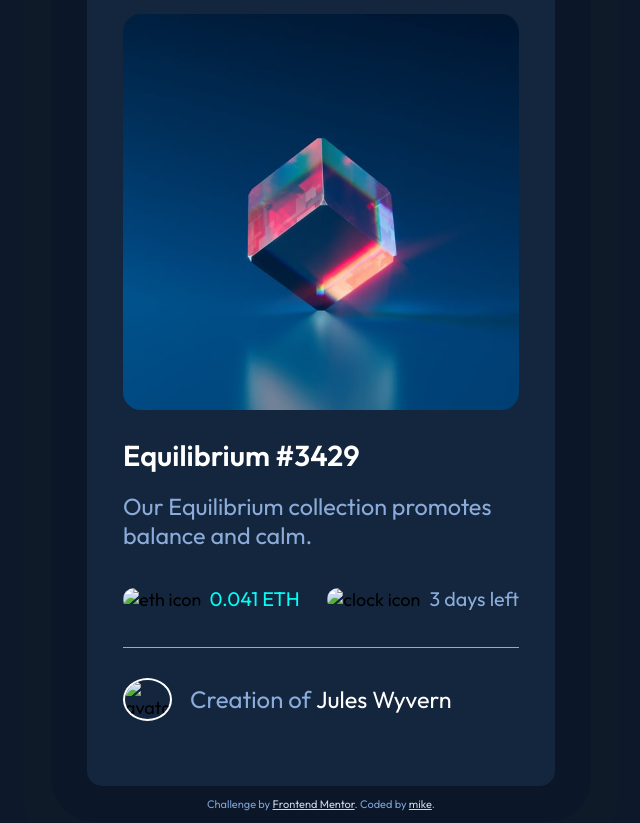
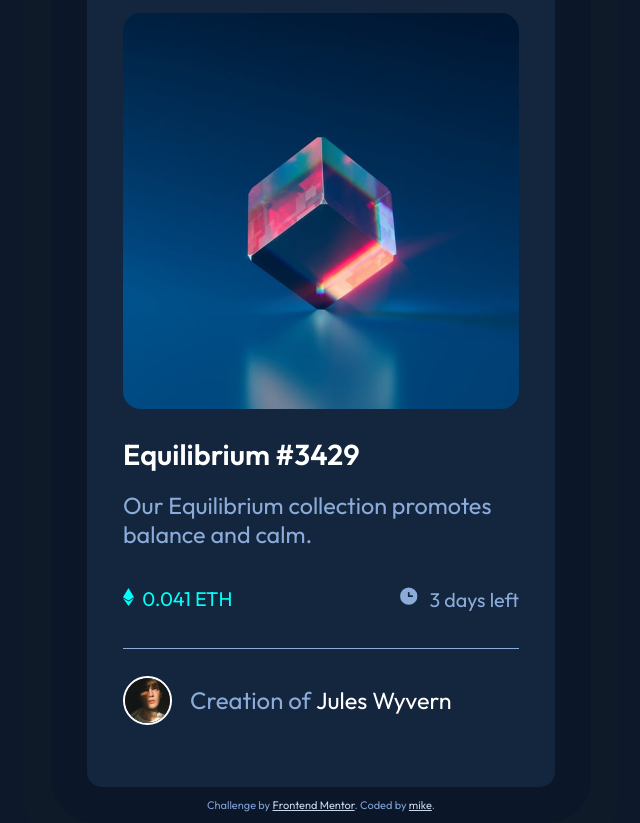
Before and after one commit to htimsekim/nft-preview-card-component-main, a plain HTML site: page index.html in a window 1280 px wide. Shown: the whole page, without its empty margins (319-959 px from the left). Drawn offline with Linux system fonts and the light colour scheme; the site is published under a folder, as on GitHub Pages, so addresses that start at the root find nothing.

Commit message:
fixed image links

```diff
--- a/index.html
+++ b/index.html
@@ -26,7 +26,7 @@
   <div class="box">
     <div class="box-content">
       <div class="nftCard">
-        <img src="images/image-equilibrium.jpg" alt="equilibrium">
+        <img src="./images/image-equilibrium.jpg" alt="equilibrium">
         <h1>
           Equilibrium #3429
         </h1>
@@ -35,20 +35,20 @@
         </span>
         <div class="priceAndTime">
           <div class="price">
-            <img src="/images/icon-ethereum.svg" alt="eth icon">
+            <img src="./images/icon-ethereum.svg" alt="eth icon">
             <span>
               0.041 ETH
             </span>
           </div>
           <div class="time">
-            <img src="/images/icon-clock.svg" alt="clock icon">
+            <img src="./images/icon-clock.svg" alt="clock icon">
             <span>
               3 days left
             </span>
           </div>
         </div>
         <div class="creator">
-          <img src="/images/image-avatar.png" alt="avatar">
+          <img src="./images/image-avatar.png" alt="avatar">
           <span>
             Creation of <span class="name">Jules Wyvern</span>
           </span>
```
